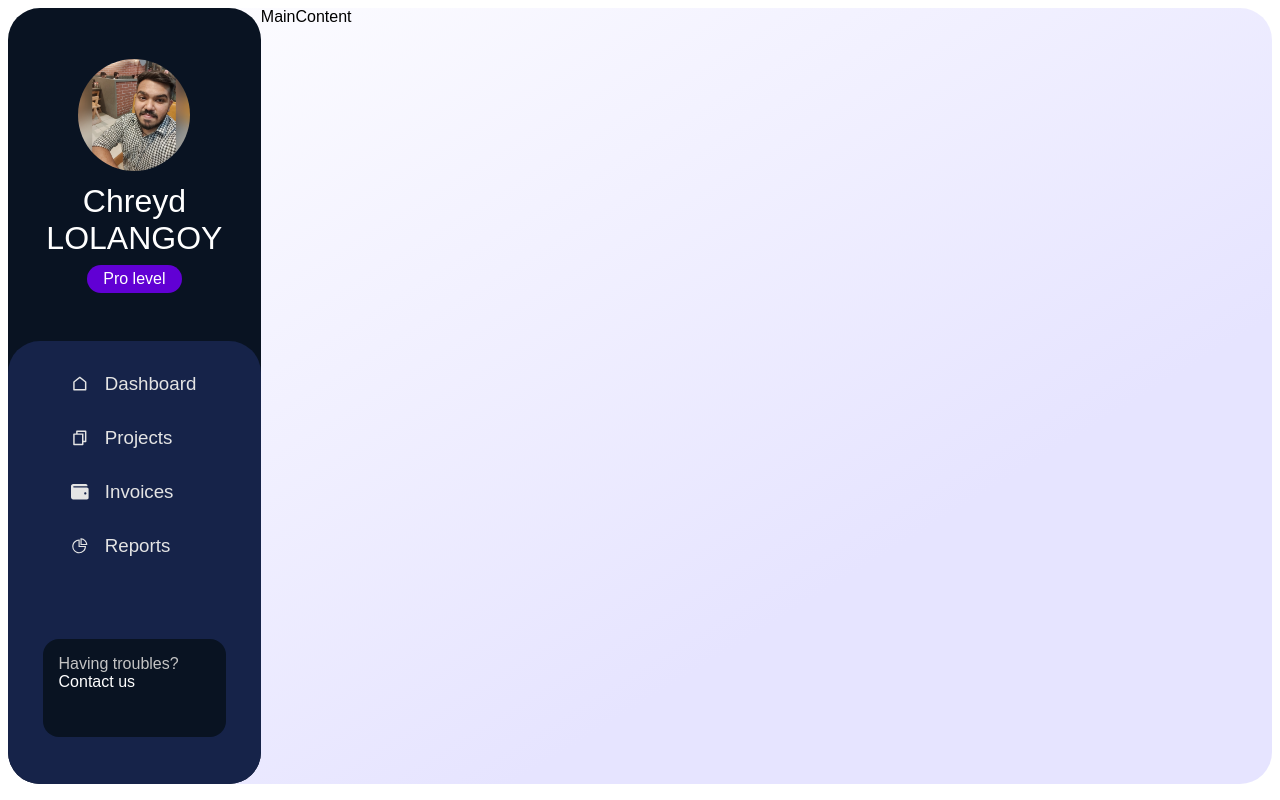
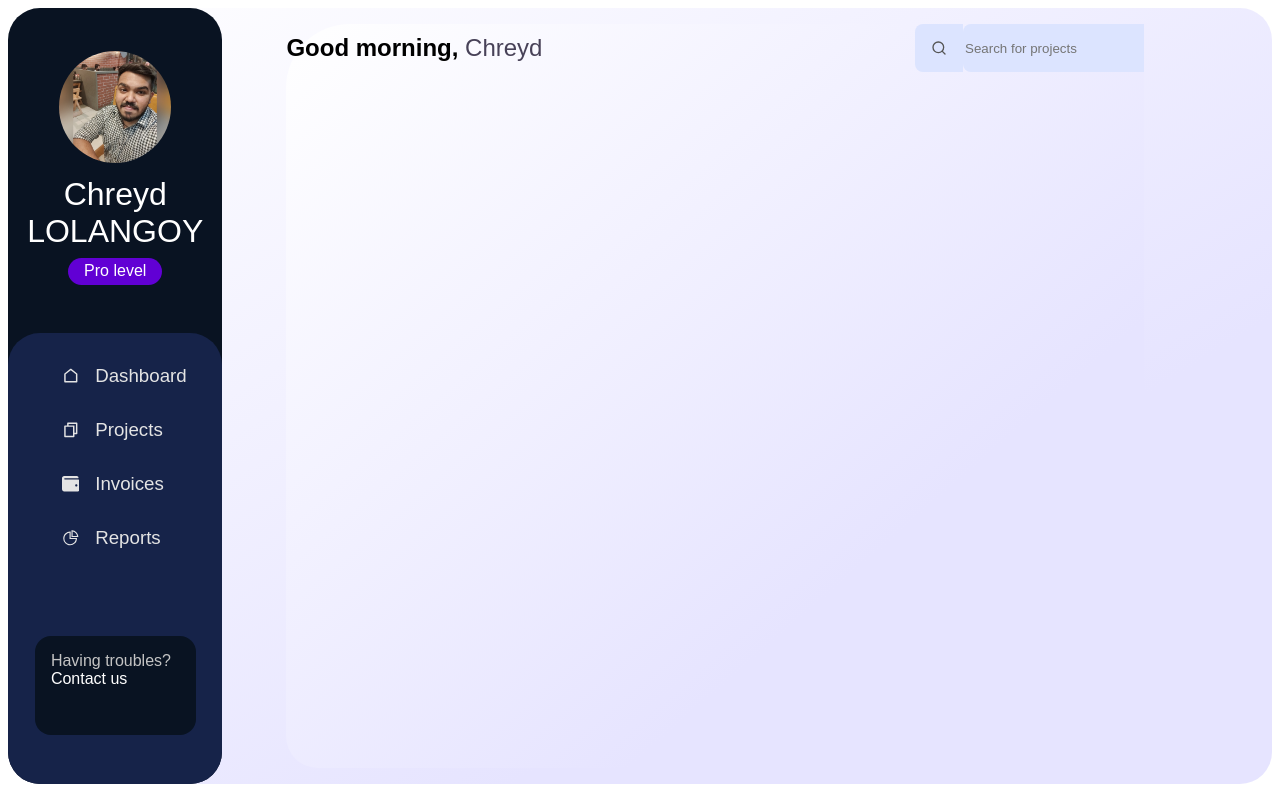
Before and after one commit to Chreyd/dashboard, a React (Create React App) app: page / in a window 1280 px wide. Built offline with nearby package versions, Linux system fonts and the light colour scheme.

Commit message:
MainContent1

```diff
--- a/src/components/MainContent.jsx
+++ b/src/components/MainContent.jsx
@@ -1,9 +1,81 @@
-import React from 'react'
+import React from 'react';
+import Navbar from "./Navbar";
+import styled from 'styled-components';
 
 function MainContent() {
   return (
-    <div>MainContent</div>
-  )
+    <Container>
+      <Navbar/>
+      <SubContainer>
+        <SectionOne>
+          <ColumnOne1>
+          </ColumnOne1>
+          <ColumnOne2></ColumnOne2>
+        </SectionOne>
+        <SectionTwo>
+          <ColumnOne2></ColumnOne2>
+          <ColumnTwo2></ColumnTwo2>
+        </SectionTwo>
+      </SubContainer>
+    </Container>
+  );
 }
 
+const Container = styled.div`
+  width: 80%;
+  background: linear-gradient(to bottom right, white 0%, #e6e4ff 70%);
+  border-bottom-left-radius: 2rem;
+  border-top-left-radius: 4rem;
+  margin: 1rem 8rem 1rem 4rem;
+
+`;
+
+const SubContainer = styled.div`
+  margin: 0.5rem 0;
+  height: 80%;
+  width: 100%;
+  display: flex;
+  flex-direction: column;
+  gap: 4rem;
+`;
+const TitleText = styled.h3`
+  height: 20%;
+
+`;
+
+const SectionOne = styled.div`
+  display: flex;
+  justify-content: space-between;
+  height: 40%;
+  gap: 2rem;
+  width: 100%;
+`;
+
+const ColumnOne1 = styled.div`
+  display: flex;
+  gap: 3rem;
+`;
+
+const ColumnTwo1 = styled.div`
+  display: flex;
+  flex-direction: column;
+  height: 115%;
+  width: 100%;
+`;
+
+const SectionTwo = styled.div`
+  display: flex;
+  gap: 2rem;
+  height: 26vh;
+`;
+
+const ColumnOne2 = styled.div`
+
+`;
+
+const ColumnTwo2 = styled.div`
+
+`;
+
+
 export default MainContent
--- /dev/null
+++ b/src/components/Navbar.jsx
@@ -0,0 +1,64 @@
+import React from 'react'
+import styled from 'styled-components'
+import {FiSearch} from "react-icons/fi"
+
+function Navbar() {
+  return (
+    <NavbarContainer>
+        <Text>
+            Good morning,
+            <span> Chreyd</span>
+        </Text>
+        <InputContainer>
+            <Icon>
+                <FiSearch/>
+            </Icon>
+            <Input type="text" placeholder='Search for projects'/>
+        </InputContainer>
+    </NavbarContainer>
+  )
+}
+
+const NavbarContainer= styled.nav`
+    display: flex;
+    justify-content: space-between;
+    align-items: center;
+    height: 100;
+`;
+const Text= styled.h1`
+    span{
+        font-weight: 500;
+        color: #484258;
+    }
+`;
+const InputContainer= styled.div`
+    display: flex;
+`;
+const Icon= styled.div`
+    height: 3rem;
+    width: 3rem;
+    background-color: #dce4ff;
+    display: flex;
+    justify-content: center;
+    align-items: center;
+    border-top-left-radius: 0.5rem;
+    border-bottom-left-radius: 0.5rem;
+    svg{
+        color: #555555
+    }
+`;
+const Input= styled.input`
+    border: none;
+    background-color: #dce4FF;
+    border-top-left-radius: 0.5rem;
+    border-bottom-left-radius: 0.5rem;
+    &:focus{
+        border: none;
+        outline: none;
+    }
+
+`;
+
+// const Input= styled.input``;
+
+export default Navbar
```
Also changed, not shown: src/components/Earnings.jsx (added, +12 -0 lines).
